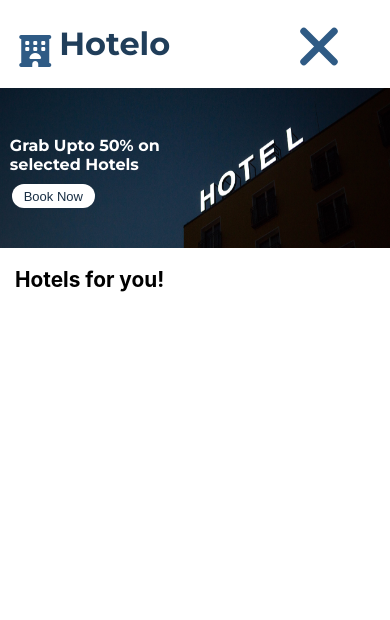
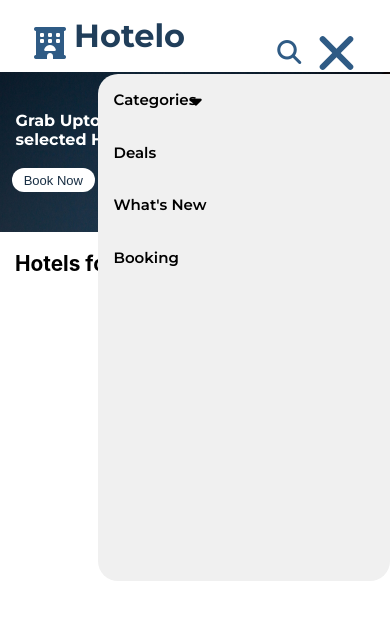
Before and after one commit to devjoshixo/hotelo-client-old, a React (Vite) app: page / in a window 390 px wide. Both pictures are taken after a click on the element 318 px from the left and 34 px from the top of the page. Shown: the top 620 px of the page. Built offline with nearby package versions, Linux system fonts and the light colour scheme.

Commit message:
Hamburger done

```diff
--- a/src/components/Navbar/Hamburger.jsx
+++ b/src/components/Navbar/Hamburger.jsx
@@ -1,17 +1,30 @@
 import React from 'react';
 import classes from './Hamburger.module.css';
 import { useState } from 'react';
+import Options from './Sections/Options';
 
 const Hamburger = () => {
   const [onOpen, setOnOpen] = useState(false);
+
+  const toggleOpen = () => {
+    setOnOpen((prevState) => !prevState);
+  };
+
+  const handleClick = (event) => {
+    event.preventDefault();
+    if (event.target === event.currentTarget) {
+      toggleOpen();
+    }
+  };
+
+  console.log(onOpen);
+
   return (
+    <div className={classes.rightsection}>
+      <i className={`fa-solid fa-magnifying-glass fa-xl ${classes.search}`}></i>
       <div
         className={`${classes.hamburgermenu} ${onOpen ? classes.open : ''}`}
-      onClick={() => {
-        setOnOpen((prevState) => {
-          return !prevState;
-        });
-      }}
+        onClick={toggleOpen}
       >
         <div className={classes.icon3}>
           <span></span>
@@ -20,6 +33,18 @@ const Hamburger = () => {
           <span></span>
         </div>
       </div>
+      {onOpen ? (
+        <>
+          <div className={classes.outer} onClick={handleClick}>
+            <div className={classes.slidecard}>
+              <Options />
+            </div>
+          </div>
+        </>
+      ) : (
+        ''
+      )}
+    </div>
   );
 };
 
--- a/src/components/Navbar/Hamburger.module.css
+++ b/src/components/Navbar/Hamburger.module.css
@@ -1,12 +1,21 @@
+.rightsection {
+  display: flex;
+  margin-left: 1.7rem;
+  gap: 0.5rem;
+}
+
+.search {
+  margin: 2.1rem 0.3rem 0 0;
+  color: #2f5b85;
+}
+
 .hamburgermenu {
-  margin-left: 1.7rem;
-  width: 60px;
-  height: 50px;
+  margin-right: 1rem;
 }
 
 .icon3 {
-  width: 50px;
-  height: 10px;
+  width: 45px;
+  height: 9px;
   position: relative;
   margin: 10px auto;
   -webkit-transform: rotate(0deg);
@@ -29,7 +38,7 @@
 .icon3 span {
   display: block;
   position: absolute;
-  height: 7px;
+  height: 6px;
   width: 100%;
   background: #2f5b85;
   border-radius: 9px;
@@ -46,16 +55,16 @@
 }
 
 .icon3 span:nth-child(1) {
-  top: 0px;
+  top: 10px;
 }
 
 .icon3 span:nth-child(2),
 .icon3 span:nth-child(3) {
-  top: 14px;
+  top: 21px;
 }
 
 .icon3 span:nth-child(4) {
-  top: 30px;
+  top: 32px;
 }
 
 .open span:nth-child(1) {
@@ -83,3 +92,36 @@
   width: 0%;
   left: 50%;
 }
+
+.slidecard {
+  position: fixed;
+  height: 60%;
+  width: 75%;
+  top: 8.8%;
+  left: 25%;
+  z-index: 999;
+  overflow-x: hidden;
+  background-color: rgb(240, 240, 240);
+  border-radius: 20px;
+  border: none;
+  border-top-right-radius: 0;
+  animation: fadeIn 0.5s;
+}
+
+@keyframes fadeIn {
+  0% {
+    left: 60%;
+  }
+  100% {
+    left: 25%;
+  }
+}
+.outer {
+  position: fixed;
+  width: 100%;
+  height: 100%;
+  top: 0%;
+  left: 0%;
+  z-index: 1;
+  /* background-color: rgba(0, 0, 0, 0.267); */
+}
--- a/src/components/Navbar/Navbar.module.css
+++ b/src/components/Navbar/Navbar.module.css
@@ -1,22 +1,27 @@
 @import url('https://fonts.googleapis.com/css?family=Josefin+Sans:300,700|Montserrat:400,500,600,700');
 .navbar {
   display: flex;
-  width: 100vw;
+  width: 100%;
   height: 5.5rem;
-  overflow-y: hidden;
   justify-content: center;
+  justify-content: space-around;
   gap: 3rem;
+  overflow-x: visible;
   align-items: center;
+  min-width: 90vw;
 }
 
-@media only screen and (min-width: 600px) {
+@media only screen and (max-width: 992px) {
   /* For tablets: */
+  .navbar {
+    justify-content: center;
+    gap: 1rem;
+  }
 }
-@media only screen and (max-width: 500px) {
+@media only screen and (max-width: 768px) {
   /* For mobile: */
   .navbar {
-    padding: 0;
-    gap: 4.5rem;
-    justify-content: flex-start;
+    height: 4.5rem;
+    justify-content: space-around;
   }
 }
--- a/src/components/Navbar/Sections/Options.jsx
+++ b/src/components/Navbar/Sections/Options.jsx
@@ -1,7 +1,8 @@
 import React, { useState } from 'react';
 import classes from './Options.module.css';
+import HoverList from '../../UI/HoverList';
 
-const Options = () => {
+const Options = (props) => {
   const [category, setCategory] = useState(false);
 
   const toggleDownButton = () => {
@@ -14,13 +15,14 @@ const Options = () => {
       <div
         onMouseEnter={toggleDownButton}
         onMouseLeave={toggleDownButton}
+        onClick={toggleDownButton}
         className={classes.category}
       >
         <p>Categories</p>
         {category ? (
           <>
             <i className={`fa-solid fa-caret-up fa-lg ` + classes.caret}></i>
-            {/* <HoverList /> */}
+            <HoverList />
           </>
         ) : (
           <i className={`fa-solid fa-caret-down fa-lg ` + classes.caret}></i>
--- a/src/components/Navbar/Sections/Options.module.css
+++ b/src/components/Navbar/Sections/Options.module.css
@@ -23,3 +23,11 @@
   margin-top: 1.7rem;
   right: 7%;
 }
+
+@media only screen and (max-width: 768px) {
+  .options {
+    flex-flow: column nowrap;
+    gap: 0;
+    margin-left: 1rem;
+  }
+}
--- a/src/components/Products/Products.module.css
+++ b/src/components/Products/Products.module.css
@@ -14,11 +14,11 @@
 .offer {
   position: absolute;
   top: 10%;
+  left: 5%;
   color: white;
   font-family: 'Montserrat';
   font-size: 3.5rem;
   width: 40%;
-  margin: 3rem 0 0 5rem;
   line-height: normal;
   user-select: none;
 }
@@ -52,7 +52,7 @@
   display: none;
 }
 
-@media only screen and (max-width: 500px) {
+@media only screen and (max-width: 768px) {
   /* For mobile: */
   .displayImage img {
     object-fit: fill;
@@ -61,8 +61,8 @@
 
   .offer {
     font-size: 1rem;
-    top: 0%;
-    left: -18%;
+    top: 8%;
+    left: 4%;
     width: 50%;
   }
 
--- a/src/components/UI/HoverList.module.css
+++ b/src/components/UI/HoverList.module.css
@@ -5,7 +5,7 @@
   width: 14rem;
   height: 15rem;
   background-color: rgb(250, 250, 250);
-  animation: fadeIn 0.3s;
+  animation: fadeIn 0.4s;
 }
 
 @keyframes fadeIn {
@@ -32,3 +32,10 @@
 .hoverdiv li:not(:last-child) {
   margin-bottom: 10px;
 }
+
+@media only screen and (max-width: 768px) {
+  .hoverdiv {
+    right: 20%;
+    border-radius: 20px;
+  }
+}
--- a/src/index.css
+++ b/src/index.css
@@ -2,7 +2,6 @@
   font-family: Inter, system-ui, Avenir, Helvetica, Arial, sans-serif;
   line-height: 1.5;
   font-weight: 400;
-
   color-scheme: light dark;
   color: rgba(38, 38, 38, 0.87);
   background-color: #ffffff;
```
Lines whose indentation alone changed are shown as unchanged.
